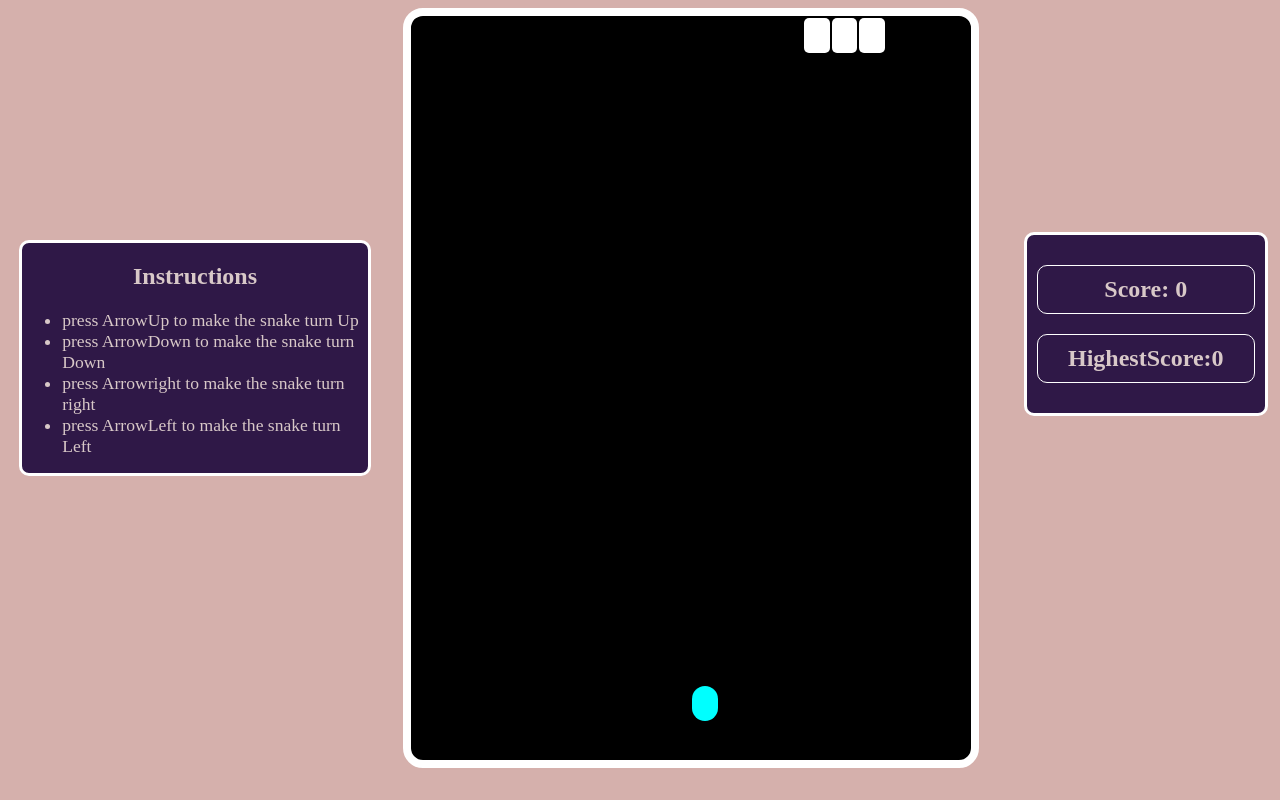
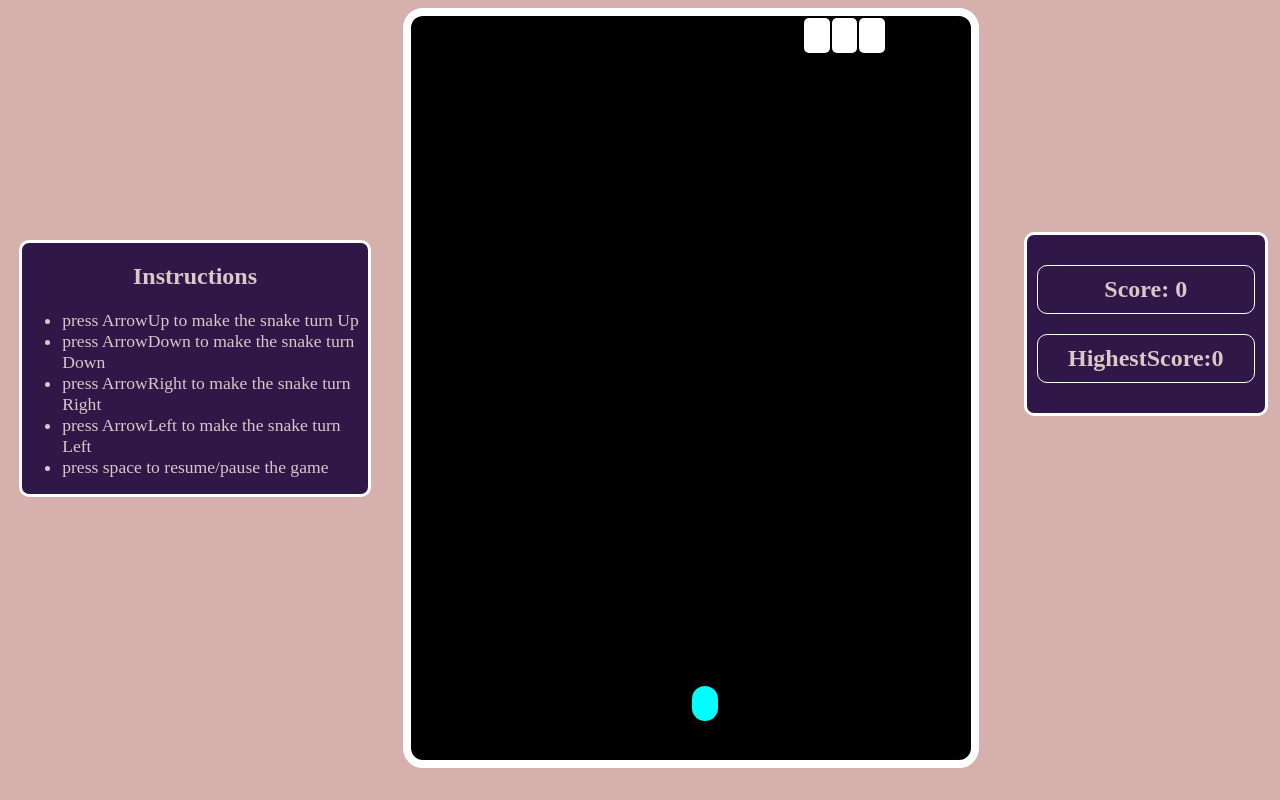
Before and after one commit to Grandsteller/Snake-Game, a plain HTML site: page index.html in a window 1280 px wide. Drawn offline with Linux system fonts and the light colour scheme.

Commit message:
Update index.html

```diff
--- a/index.html
+++ b/index.html
@@ -36,9 +36,9 @@
             <ul>
                 <li style="color: #d8c8c8;">press ArrowUp to make the snake turn Up</li>
                 <li style="color: #d8c8c8;">press ArrowDown to make the snake turn Down</li>
-                <li style="color: #d8c8c8;">press Arrowright to make the snake turn right</li>
+                <li style="color: #d8c8c8;">press ArrowRight to make the snake turn Right</li>
                 <li style="color: #d8c8c8;">press ArrowLeft to make the snake turn Left</li>
-
+                <li style="color: #d8c8c8;">press space to resume/pause the game</li>
             </ul>
         </div>
 
```
